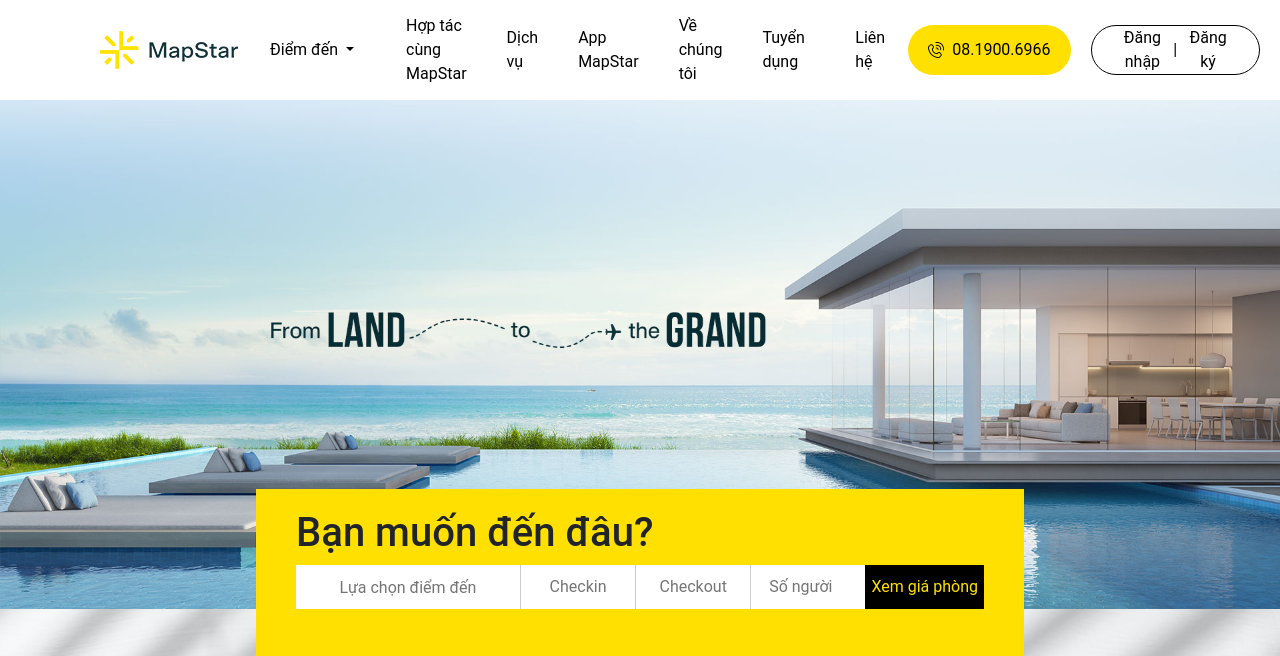
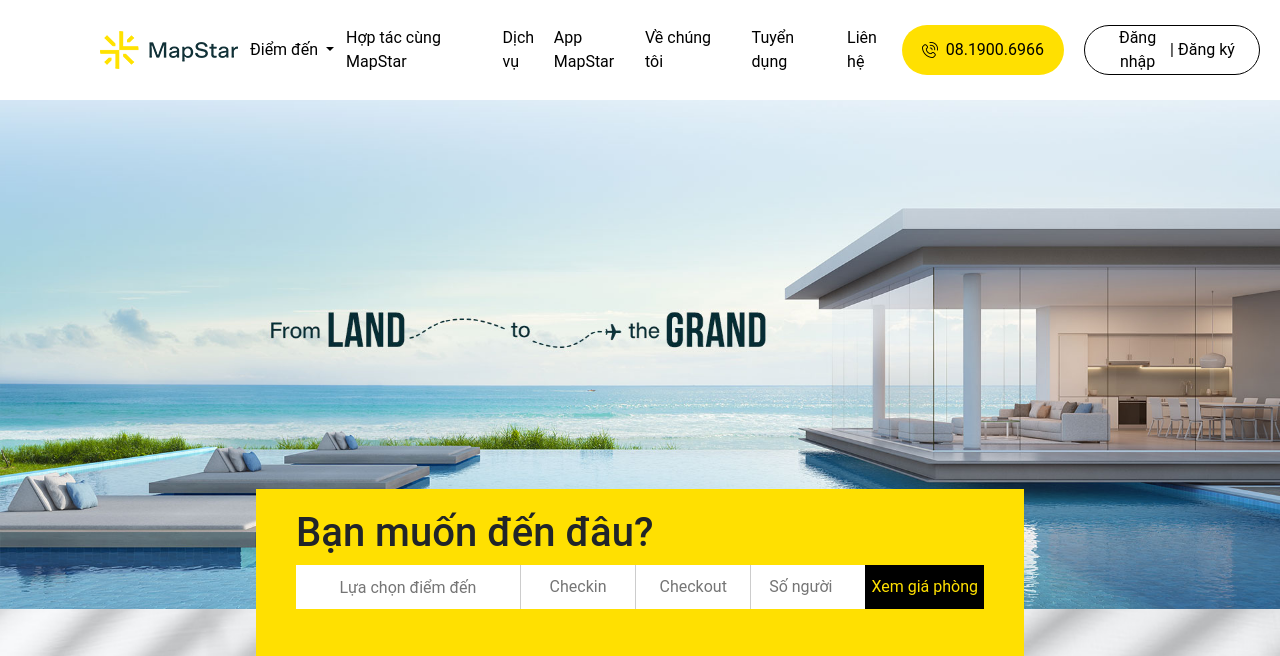
Before and after one commit to HieuPham1504/django_booking, a Django app: page / in a window 1280 px wide. Shown: the top 656 px of the page. Run offline with Django 4.2, Linux system fonts and the light colour scheme; data comes from the database, SQL or seed files in the repository; parts of the project's set-up code (start-up, migrations or seed data) failed here and were passed over; some libraries are stand-ins or nearby versions.

Commit message:
update css

```diff
--- a/ms_dashboard/static/css/ms_dashboard.css
+++ b/ms_dashboard/static/css/ms_dashboard.css
@@ -289,7 +289,6 @@ li.location-menu:hover {
 }
 
 div.navigation > div.parent {
-    padding: 0 20px 0 20px;
     font-size: 16px;
     color: #000000;
     display: flex;
--- a/productionfiles/css/ms_dashboard.css
+++ b/productionfiles/css/ms_dashboard.css
@@ -284,12 +284,11 @@ li.location-menu:hover {
     width: 50%;
     height: 100%;
     list-style-type: none;
-    justify-items: center;
+    justify-content: space-evenly;
     align-items: center;
 }
 
 div.navigation > div.parent {
-    padding: 0 20px 0 20px;
     font-size: 16px;
     color: #000000;
     display: flex;
```
